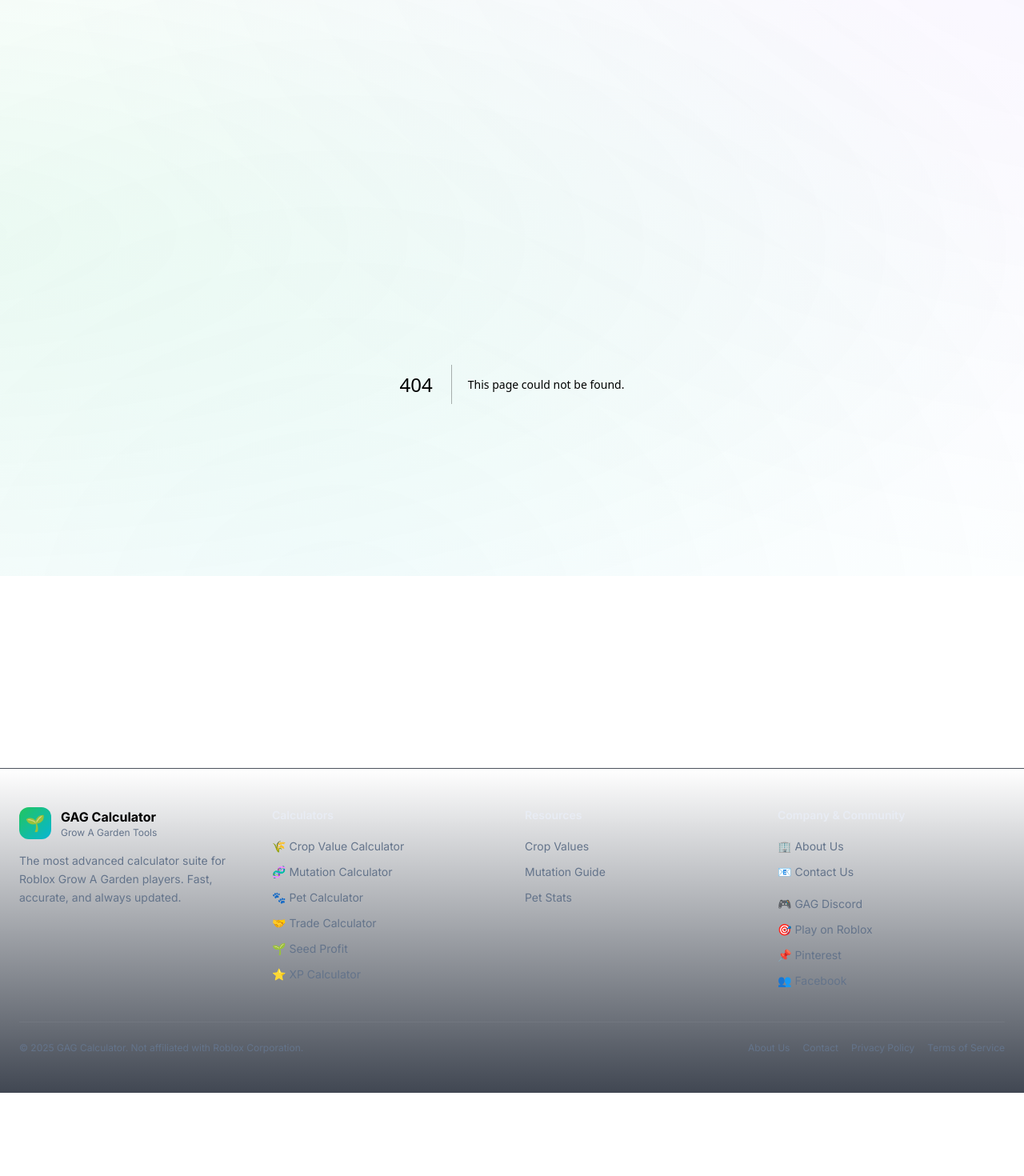
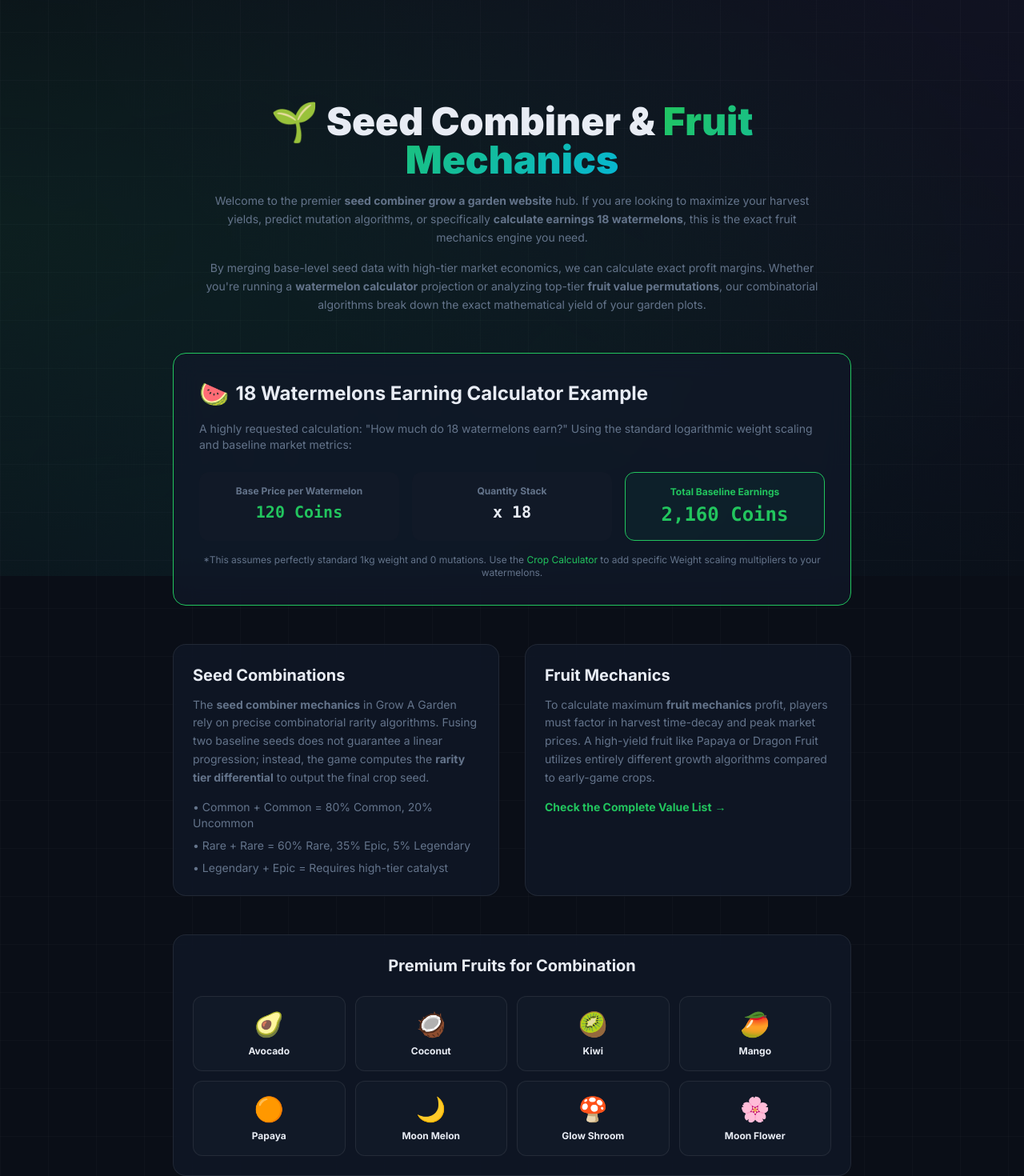
Before and after one commit to liveetcstream-beep/grow-a-garden-calculator, a Next.js app: page /seed-combiner in a window 1280 px wide. Before the commit this address had no page. Shown: the part 80-1550 px from the top of the page at 80% size. Before the commit the page ends 1446 px from the top, so only its background shows below. Built offline with nearby package versions, Linux system fonts and the light colour scheme.

Commit message:
SEO: Add dedicated Seed Combiner and Fruit Mechanics page

```diff
--- /dev/null
+++ b/src/app/seed-combiner/page.tsx
@@ -0,0 +1,98 @@
+import type { Metadata } from "next";
+import Link from "next/link";
+import { CROPS } from "@/data/crops";
+
+export const metadata: Metadata = {
+  title: "Seed Combiner Grow A Garden - Calculator & Fruit Mechanics",
+  description: "The ultimate seed combiner grow a garden website tool. Calculate earnings for 18 watermelons, predict mutation algorithms, and master fruit mechanics.",
+  keywords: ["seed combiner grow a garden website", "calculate earnings 18 watermelons", "grow a garden seed mechanics", "fruit mechanic calculator", "watermelon calculator"],
+  alternates: { canonical: '/seed-combiner' },
+};
+
+export default function SeedCombinerPage() {
+  const highTierCrops = CROPS.filter(c => c.basePrice > 200).slice(0, 8);
+
+  return (
+    <div className="max-w-4xl mx-auto px-4 sm:px-6 py-12">
+      <div className="text-center mb-12">
+        <h1 className="text-4xl sm:text-5xl font-black mb-4" style={{ fontFamily: 'var(--font-display)', color: 'var(--foreground)' }}>
+          🌱 Seed Combiner & <span style={{ background: 'var(--gradient-1)', WebkitBackgroundClip: 'text', WebkitTextFillColor: 'transparent' }}>Fruit Mechanics</span>
+        </h1>
+        <p className="text-sm max-w-3xl mx-auto leading-relaxed mb-4" style={{ color: 'var(--muted)' }}>
+          Welcome to the premier <strong>seed combiner grow a garden website</strong> hub. If you are looking to maximize your harvest yields, predict mutation algorithms, or specifically <strong>calculate earnings 18 watermelons</strong>, this is the exact fruit mechanics engine you need.
+        </p>
+        <p className="text-sm max-w-3xl mx-auto leading-relaxed" style={{ color: 'var(--muted)' }}>
+          By merging base-level seed data with high-tier market economics, we can calculate exact profit margins. Whether you're running a <strong>watermelon calculator</strong> projection or analyzing top-tier <strong>fruit value permutations</strong>, our combinatorial algorithms break down the exact mathematical yield of your garden plots.
+        </p>
+      </div>
+
+      <div className="glass-card-static p-8 mb-12 border-2" style={{ borderColor: 'var(--primary)' }}>
+        <h2 className="text-2xl font-bold mb-4 flex items-center gap-2" style={{ fontFamily: 'var(--font-display)', color: 'var(--foreground)' }}>
+          <span className="text-3xl">🍉</span> 18 Watermelons Earning Calculator Example
+        </h2>
+        <p className="text-sm mb-6" style={{ color: 'var(--muted)' }}>
+          A highly requested calculation: "How much do 18 watermelons earn?" Using the standard logarithmic weight scaling and baseline market metrics:
+        </p>
+        <div className="grid sm:grid-cols-3 gap-4 text-center">
+          <div className="p-4 rounded-xl" style={{ background: 'var(--surface-1)' }}>
+            <p className="text-xs font-bold text-[var(--muted)] mb-1">Base Price per Watermelon</p>
+            <p className="text-xl font-mono text-[var(--primary)] font-bold">120 Coins</p>
+          </div>
+          <div className="p-4 rounded-xl" style={{ background: 'var(--surface-1)' }}>
+            <p className="text-xs font-bold text-[var(--muted)] mb-1">Quantity Stack</p>
+            <p className="text-xl font-mono text-[var(--foreground)] font-bold">x 18</p>
+          </div>
+          <div className="p-4 rounded-xl" style={{ border: '1px solid var(--success)', background: 'rgba(16, 185, 129, 0.05)' }}>
+            <p className="text-xs font-bold text-[var(--success)] mb-1">Total Baseline Earnings</p>
+            <p className="text-2xl font-mono text-[var(--success)] font-black">2,160 Coins</p>
+          </div>
+        </div>
+        <p className="text-xs mt-4 text-center" style={{ color: 'var(--muted)' }}>
+          *This assumes perfectly standard 1kg weight and 0 mutations. Use the <Link href="/crop-calculator" className="text-[var(--primary)] hover:underline">Crop Calculator</Link> to add specific Weight scaling multipliers to your watermelons.
+        </p>
+      </div>
+
+      <div className="grid sm:grid-cols-2 gap-8 mb-12">
+        <div className="glass-card-static p-6">
+          <h3 className="text-xl font-bold mb-3" style={{ color: 'var(--foreground)' }}>Seed Combinations</h3>
+          <p className="text-sm leading-relaxed mb-4" style={{ color: 'var(--muted)' }}>
+            The <strong>seed combiner mechanics</strong> in Grow A Garden rely on precise combinatorial rarity algorithms. Fusing two baseline seeds does not guarantee a linear progression; instead, the game computes the <strong>rarity tier differential</strong> to output the final crop seed.
+          </p>
+          <ul className="text-sm space-y-2" style={{ color: 'var(--muted)' }}>
+            <li>• Common + Common = 80% Common, 20% Uncommon</li>
+            <li>• Rare + Rare = 60% Rare, 35% Epic, 5% Legendary</li>
+            <li>• Legendary + Epic = Requires high-tier catalyst</li>
+          </ul>
+        </div>
+        <div className="glass-card-static p-6">
+          <h3 className="text-xl font-bold mb-3" style={{ color: 'var(--foreground)' }}>Fruit Mechanics</h3>
+          <p className="text-sm leading-relaxed mb-4" style={{ color: 'var(--muted)' }}>
+            To calculate maximum <strong>fruit mechanics</strong> profit, players must factor in harvest time-decay and peak market prices. A high-yield fruit like Papaya or Dragon Fruit utilizes entirely different growth algorithms compared to early-game crops.
+          </p>
+          <Link href="/value-list" className="text-sm font-bold transition-colors hover:underline flex items-center gap-1" style={{ color: 'var(--primary)' }}>
+            Check the Complete Value List <span>→</span>
+          </Link>
+        </div>
+      </div>
+
+      <div className="glass-card-static p-6">
+        <h2 className="text-xl font-bold mb-6 text-center" style={{ fontFamily: 'var(--font-display)', color: 'var(--foreground)' }}>
+          Premium Fruits for Combination
+        </h2>
+        <div className="grid grid-cols-2 sm:grid-cols-4 gap-3">
+          {highTierCrops.map(crop => (
+            <Link
+              key={crop.id}
+              href={`/crop/${crop.id}-value`}
+              className="p-4 rounded-xl text-center transition-all hover:scale-105"
+              style={{ background: 'var(--surface-1)', border: '1px solid var(--glass-border)' }}
+            >
+              <div className="text-3xl mb-2">{crop.emoji}</div>
+              <p className="text-xs font-bold truncate" style={{ color: 'var(--foreground)' }}>{crop.name}</p>
+            </Link>
+          ))}
+        </div>
+      </div>
+    </div>
+  );
+}
```
